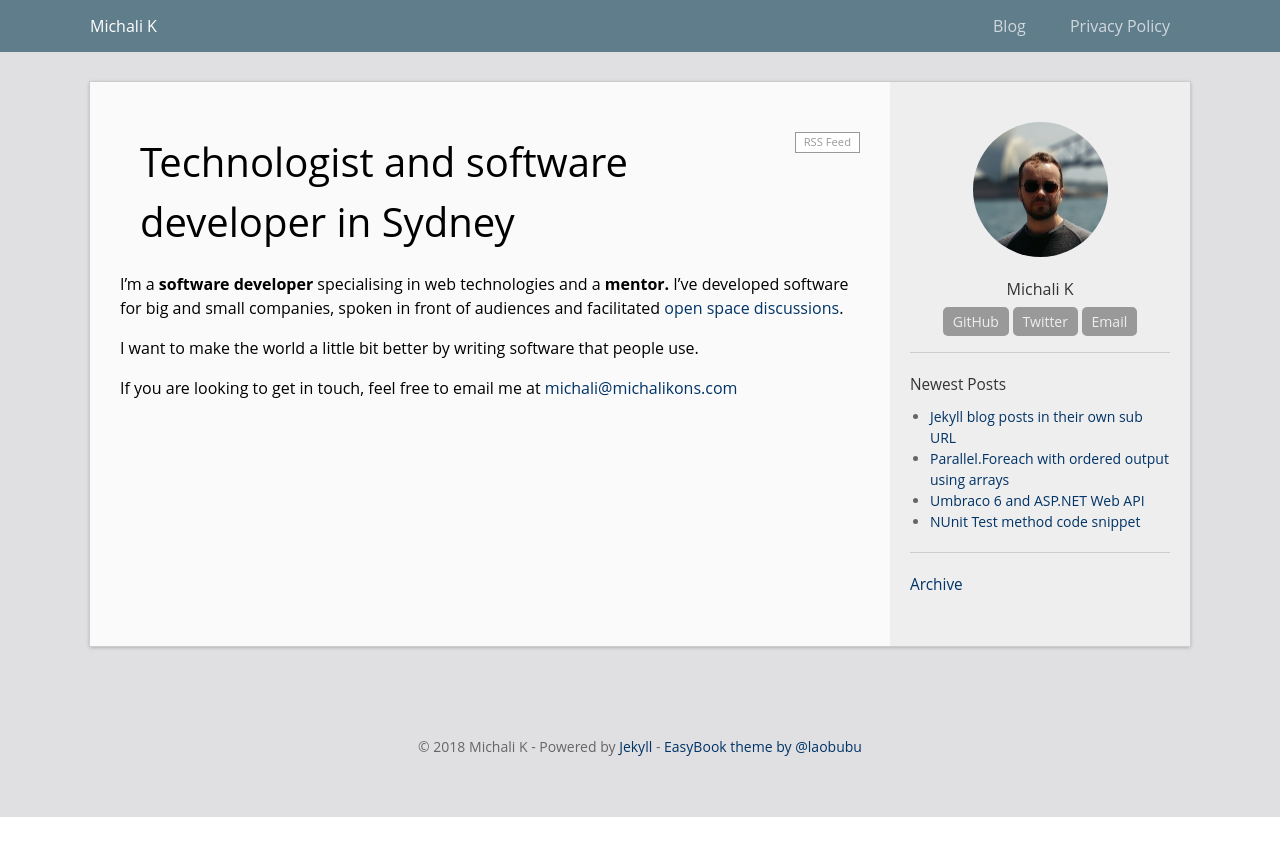
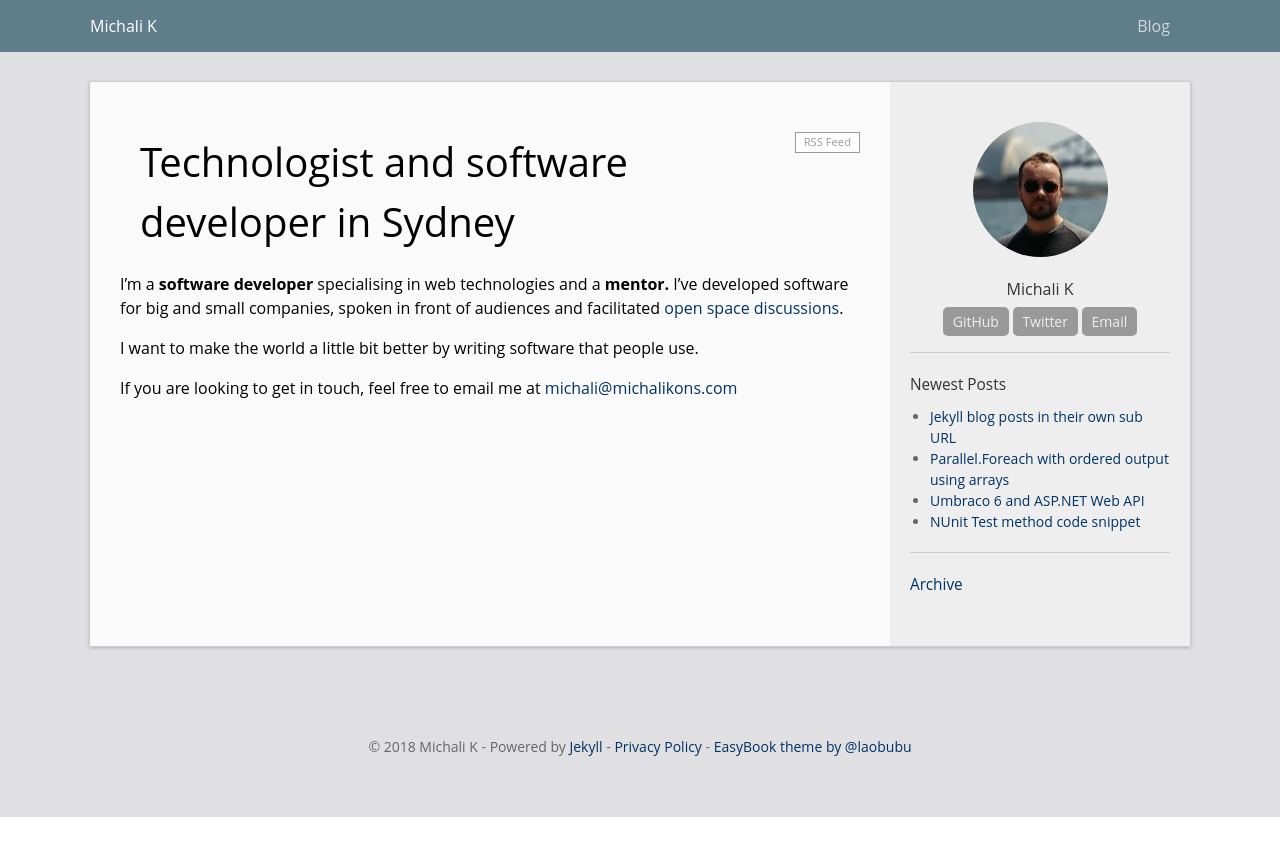
Before and after one commit to michali/blog, a Jekyll site: the page built from index.html, in a window 1280 px wide. Shown: the top 856 px of the page. Built offline with Jekyll 4.4.1, drawn with Linux system fonts in a browser that asks for light colours; comment, search, counter and statistics services are not loaded.

Commit message:
Moved Privacy Policy link to footer

```diff
--- a/_includes/footer.html
+++ b/_includes/footer.html
@@ -1,6 +1,6 @@
 <footer class="footer">
 <div class="wrapper">
-&copy; {{ 'now' | date: "%Y" }} {{ site.author }} - Powered by <a href="https://jekyllrb.com"/>Jekyll</a> - <a href="https://github.com/laobubu/jekyll-theme-EasyBook/">EasyBook theme by @laobubu</a>
+&copy; {{ 'now' | date: "%Y" }} {{ site.author }} - Powered by <a href="https://jekyllrb.com"/>Jekyll</a> - <a href="/privacy-policy"/>Privacy Policy</a> - <a href="https://github.com/laobubu/jekyll-theme-EasyBook/">EasyBook theme by @laobubu</a>
 </div>
 </footer>
 
--- a/_includes/header.html
+++ b/_includes/header.html
@@ -6,7 +6,7 @@
         <a class="page-link" href="{{ link.url }}">{{ link.name }}</a>
       {% endfor %}
       {% for page in site.pages %}
-        {% if page.title and page.public %}
+        {% if page.title and page.public and page.url != "/privacy-policy/" %}
         <a class="page-link" href="{{ page.url | prepend: site.baseurl }}">{{ page.title }}</a>
         {% endif %}
       {% endfor %}
```
